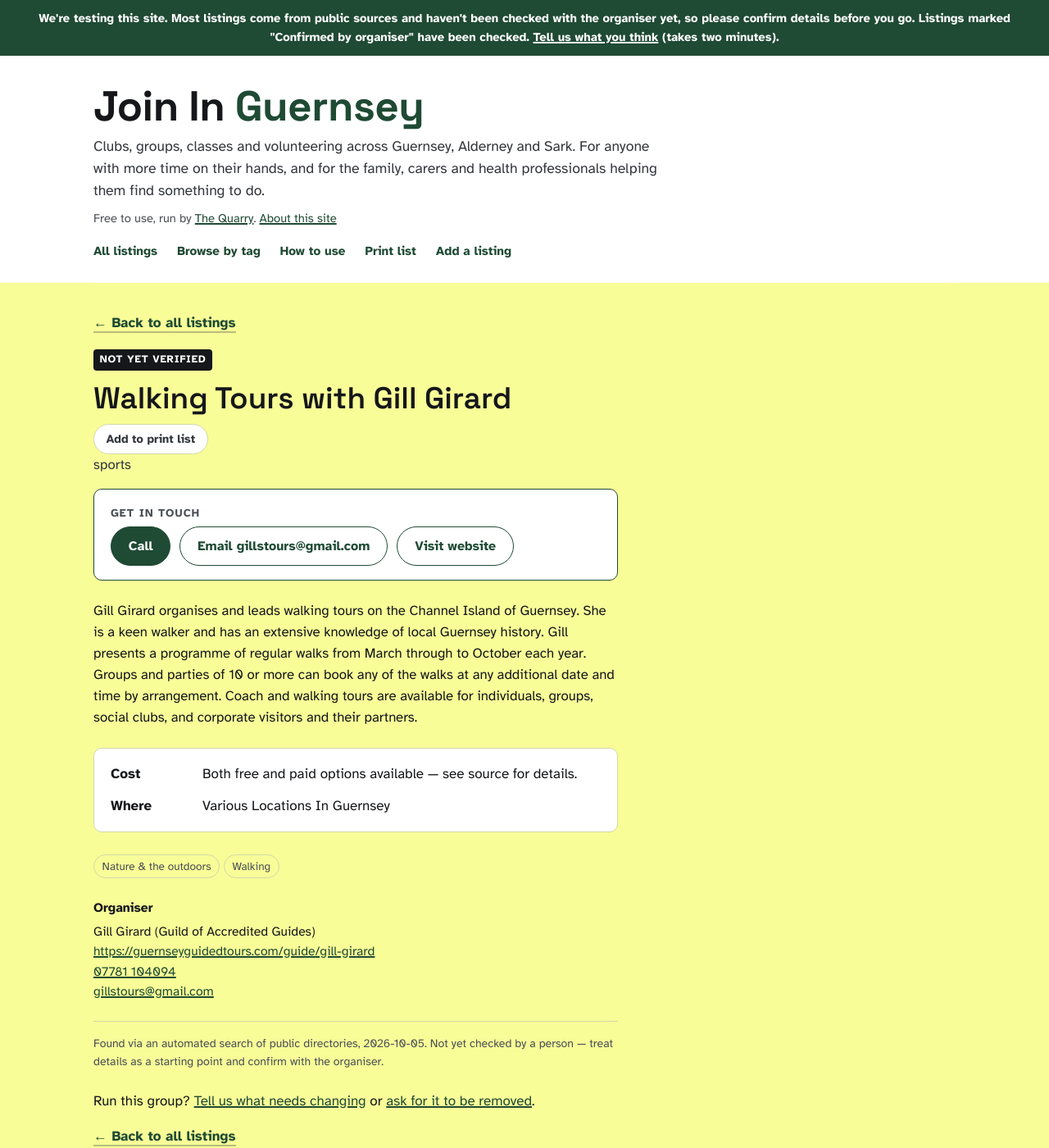
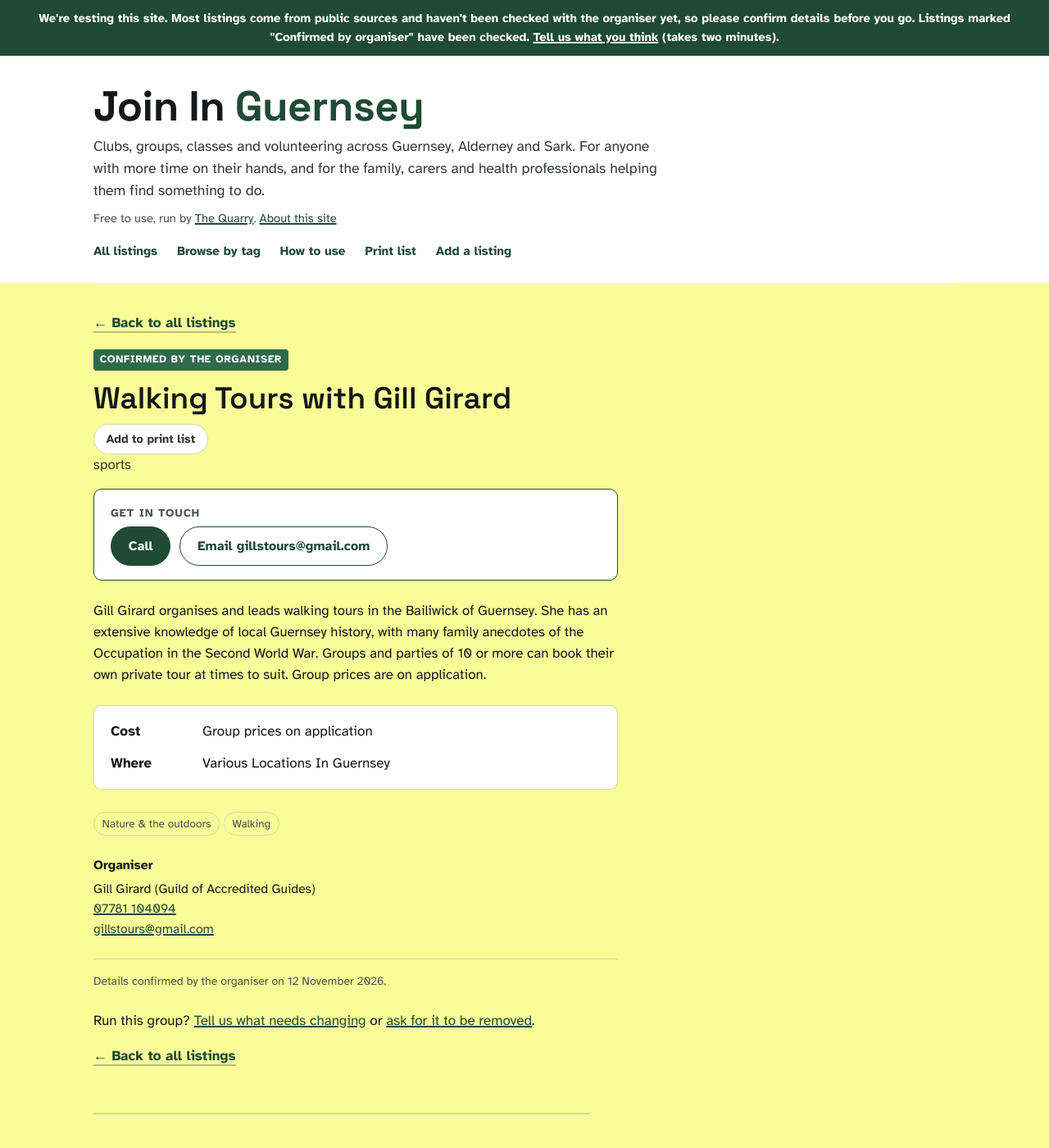
Before and after one commit to active-seniors/active-seniors.github.io, a Jekyll site: the page built from _listings/walking-tours-with-gill-girard.md, in a window 1280 px wide and 1400 px high. Shown: the whole window at 82% size. Built offline with Jekyll 4.4.1, drawn with Linux system fonts in a browser that asks for light colours.

Commit message:
Gill Girard walking tours: organiser's update (website removed, new description)
Co-Authored-By: Claude Opus 5.5 <noreply@anthropic.com>
Claude-Session: https://claude.ai/code/session_01AumRmWkicfMX1Y7C5fLeSN

```diff
--- a/_listings/walking-tours-with-gill-girard.md
+++ b/_listings/walking-tours-with-gill-girard.md
@@ -10,9 +10,8 @@ tags:
 location:
   venue: Various Locations In Guernsey
 cost:
-  notes: Both free and paid options available — see source for details.
+  notes: Group prices on application
 organiser:
-  website: https://guernseyguidedtours.com/guide/gill-girard
   contact_phone: 07781 104094
   contact_email: gillstours@gmail.com
   name: Gill Girard (Guild of Accredited Guides)
@@ -21,16 +20,18 @@ verification:
   verified_date: ''
   review_due: ''
   last_pr: ''
+  confirmed_by_organiser: '2026-11-12'
+  confirmed_via: email
 discovery:
   source_url: https://directory.healthconnections.gg/listing/4149edae-7f65-4485-a4c9-ff2349c07e26
   scraped_date: '2026-10-05'
   notes:
-  - Available both in person and online.
   - 'Address given but no known parish matched: ''Various Locations In Guernsey'''
   - Health Connections shows this as last updated 8 months ago.
   - 'Web check 8 Oct 2026: website from https://guernseyguidedtours.com/guide/gill-girard
     (was: https://gillgirardtourguide.com)'
   - 'Web check 8 Oct 2026: organiser name from https://guernseyguidedtours.com/guide/gill-girard'
+  - 'Organiser reply 2026-11-12 (email): website removed (no longer used); contact details correct; supplied new description; group prices on application; various locations in Guernsey.'
 ---
 
-Gill Girard organises and leads walking tours on the Channel Island of Guernsey. She is a keen walker and has an extensive knowledge of local Guernsey history. Gill presents a programme of regular walks from March through to October each year. Groups and parties of 10 or more can book any of the walks at any additional date and time by arrangement. Coach and walking tours are available for individuals, groups, social clubs, and corporate visitors and their partners.
+Gill Girard organises and leads walking tours in the Bailiwick of Guernsey. She has an extensive knowledge of local Guernsey history, with many family anecdotes of the Occupation in the Second World War. Groups and parties of 10 or more can book their own private tour at times to suit. Group prices are on application.
```
